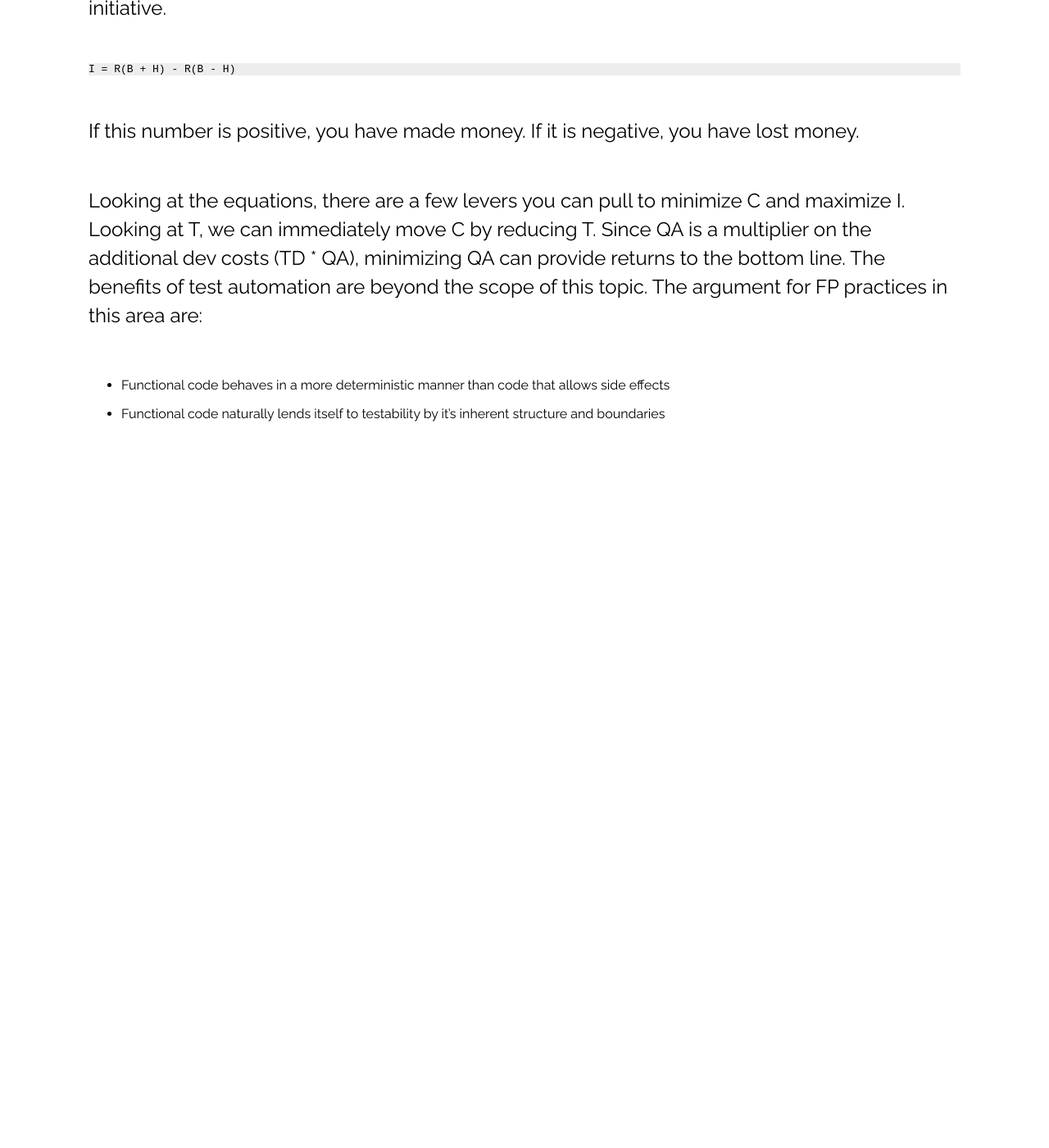
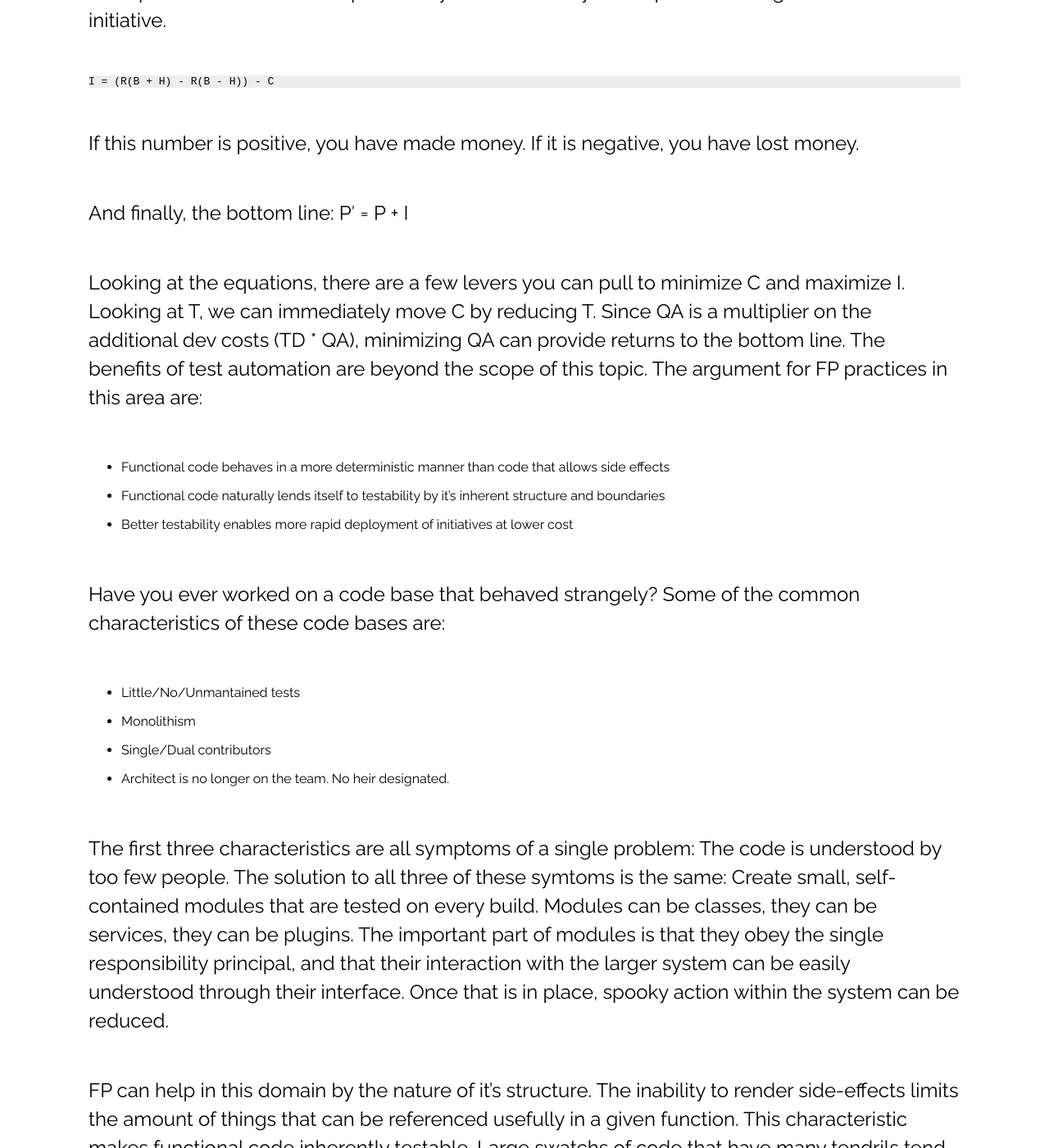
Before and after one commit to theonej/theonej.github.io, a Jekyll site: the page built from _posts/2018-12-25-functional-why.md, in a window 1280 px wide and 1400 px high, scrolled down 2342 px. Shown: the whole window at 82% size. Built offline with Jekyll 4.4.1, drawn with Linux system fonts in a browser that asks for light colours; comment, search, counter and statistics services are not loaded; before the commit the page ends 2938 px from its top, so only the background shows below that; some of the changed text lies outside the part shown.

Commit message:
adding financial arguments and equations

```diff
--- a/_posts/2018-12-25-functional-why.md
+++ b/_posts/2018-12-25-functional-why.md
@@ -20,12 +20,12 @@
 
 This article has a good section on the basics of FP, an explanation (and samples) of how c++ approaches FP.
 The discussion on `Why use Functional Programming?` describes the mechanical and efficiency advantages of FP.
-What I am hoping to do here is to discuss the financial, temporal and human advantages that, IMO, make a more convincing
+What I am hoping to do here is to discuss the financial advantages that can help make a more convincing
 argument for the adoption of some FP practices.
 
 ##Financial Impact
-It costs money to adopt functional practices in most cases.  There is usually the direct cost of bringin in a new team member that is familair
-and experienced with functional practices in a *production environment*.  Candidates without production experience should be considered, but not
+It costs money to adopt functional practices in most cases.  There is usually the direct cost of bringing in a new team member that is familair
+and experienced with functional practices in a *production environment*.  NOTE: Candidates without production experience should be considered, but not
 as change agents or leads on the project.
 
 Secondary financial costs can be identified in the delay to schedule while new team members are being onboarded, compounded by the learning curve
@@ -51,11 +52,33 @@
 
 Next we calculate the amount of profit that the initative recognizes by comparing tow timespans, which must be separated by a time boundry that represents the go-live time of the initiative.
 
-    I = R(B + H) - R(B - H)
+    I = (R(B + H) - R(B - H)) - C
 
 If this number is positive, you have made money.  If it is negative, you have lost money.
+
+And finally, the bottom line:
+    P&#8242; =  P + I
 
 Looking at the equations, there are a few levers you can pull to minimize C and maximize I.  Looking at T, we can immediately move C by reducing T.
 Since QA is a multiplier on the additional dev costs (TD * QA), minimizing QA can provide returns to the bottom line.  The benefits of test automation are beyond the scope of this topic.  The argument for FP practices in this area are:
 - Functional code behaves in a more deterministic manner than code that allows side effects
 - Functional code naturally lends itself to testability by it's inherent structure and boundaries
+- Better testability enables more rapid deployment of initiatives at lower cost
+
+Have you ever worked on a code base that behaved strangely?  Some of the common characteristics of these code bases are:
+- Little/No/Unmantained tests
+- Monolithism
+- Single/Dual contributors
+- Architect is no longer on the team.  No heir designated.
+
+The first three characteristics are all symptoms of a single problem: The code is understood by too few people.  The solution to all three of these symtoms is the same: Create small, self-contained modules that are tested on every build.  Modules can be classes, they can be services, they can be plugins.  The important part of modules is that they obey the single responsibility principal, and that their interaction with the larger system can be easily understood through their interface.  Once that is in place, spooky action within the system can be reduced.
+
+FP can help in this domain by the nature of it's structure.  The inability to render side-effects limits the amount of things that can be referenced usefully in a given function.  This characteristic makes functional code inherently testable.  Large swatchs of code that have many tendrils tend to be on the wrong end of the spectrum for testability by automation, requiring human QA.
+
+The more testable your code is by automation, the lower the QA fraction of the Cost equation.  Direct cost impact.
+
+The incremental profit function ((R(B + H) - R(B - H)) - C) only lets us play with the H parameter, for how long we measure the experiment.  This requires that we give maximum granularity to the H parameter in order to identify performance quickly.  An additional cost that is subtly contained in the Cost function is the cost of fixing errors, including lost revenue due to errors multiplied by the time to research, diagnose, and correct errors.  FP can help to reduce errors through it's concise nature.
+
+Maximum granularity can be achieved through high test automation and rapid deployments.  FP enables both of those scenarios, which allows us to directly impact both profit functions.
+
+TODO: Write summary.
```
Also changed, not shown: other parts of _posts/2018-12-25-functional-why.md (+1 -0 lines).
